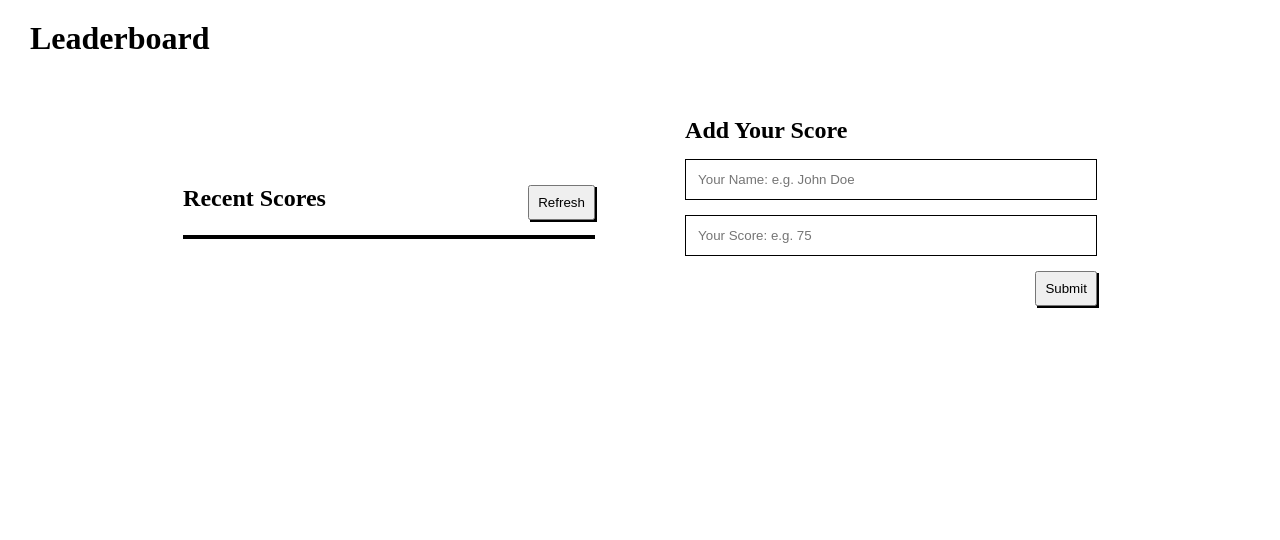
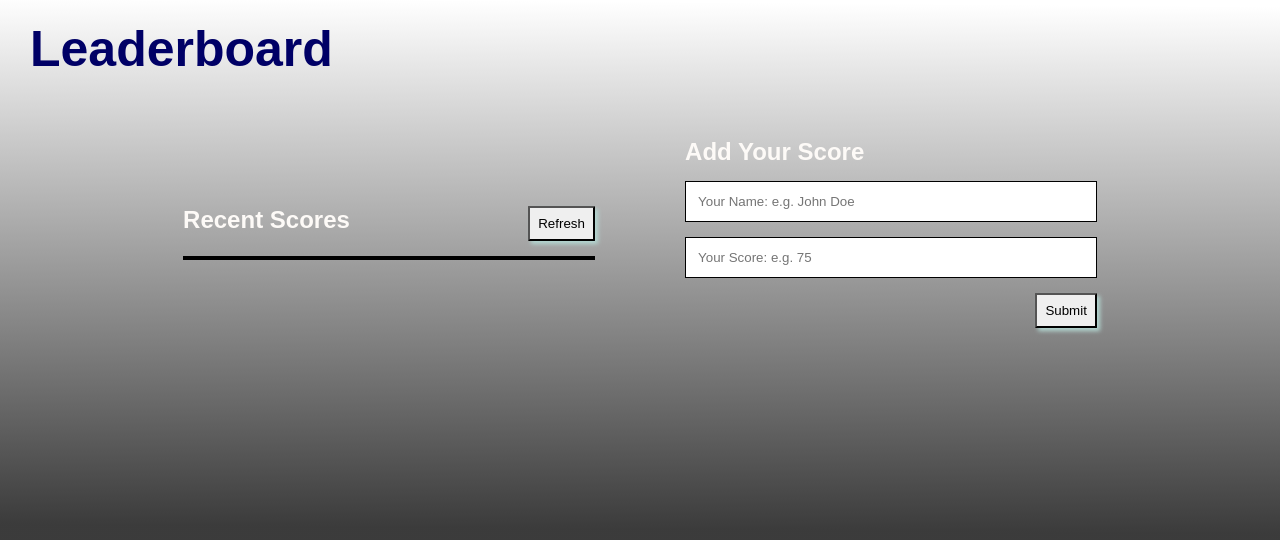
Before and after one commit to Izebiafe/Leaderboard, a website built with webpack: page src/index.html in a window 1280 px wide. Built offline with nearby package versions, Linux system fonts and the light colour scheme; no server answers.

Commit message:
Add final touches to leader board

```diff
--- a/src/style.css
+++ b/src/style.css
@@ -4,8 +4,24 @@
   padding: 0;
 }
 
+body {
+  font-family: sans-serif;
+  background: linear-gradient(180.45deg, rgba(38, 38, 38, 0) 0.75%, rgba(38, 38, 38, 0.9) 65.94%);
+  background-repeat: no-repeat;
+  height: 100vh;
+}
+
 header {
   padding: 20px 30px;
+}
+
+h1 {
+  color: hsl(240, 100%, 20%);
+  font-size: 50px;
+}
+
+h2 {
+  color: rgb(253, 250, 247);
 }
 
 main,
@@ -20,29 +36,28 @@ form {
 
 button {
   padding: 8px;
-  box-shadow: 2px 2px;
+  box-shadow: 3px 3px 4px rgb(179, 215, 210);
+  border-radius: 1px;
 }
 
 main {
   width: 80%;
   padding: 30px 10px;
 }
-
 .recent-scores,
 form {
   width: 45%;
   padding: 10px 20px;
 }
-
 form input {
   border: 1px solid #000;
 }
-
 .leaderboard {
   list-style: none;
   border: 2px solid #000;
   max-height: 50vh;
   overflow-y: auto;
+  background-color: aliceblue;
 }
 
 .leaderboard,
@@ -50,14 +65,13 @@ form input {
 .leaders {
   width: 100%;
 }
-
 .form-input,
 .leaders {
   padding: 12px;
 }
 
 .leaders:nth-child(even) {
-  background-color: hsl(182, 95%, 91%);
+  background-color: hsl(175, 73%, 89%);
 }
 
 .btn-submit {
```
Also changed, not shown: dist/index.html.
